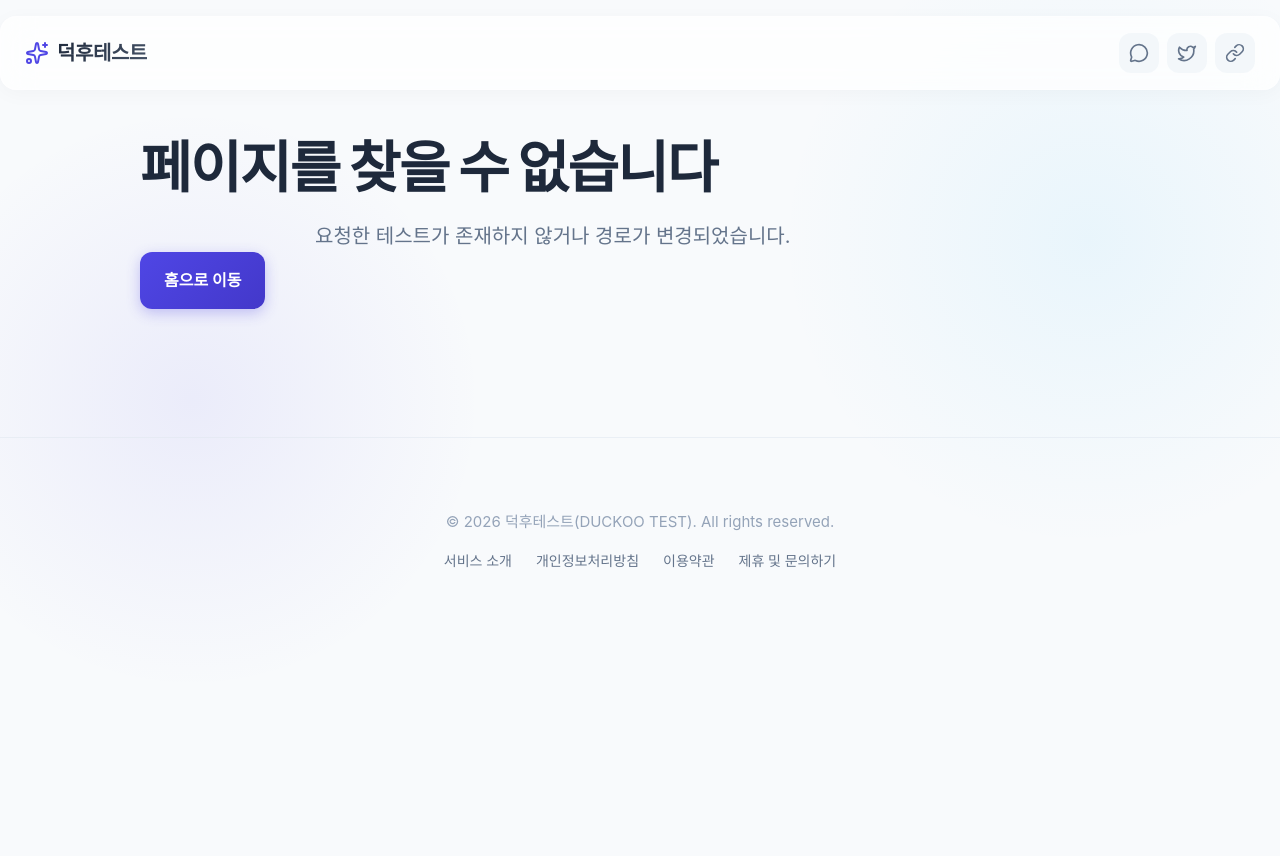
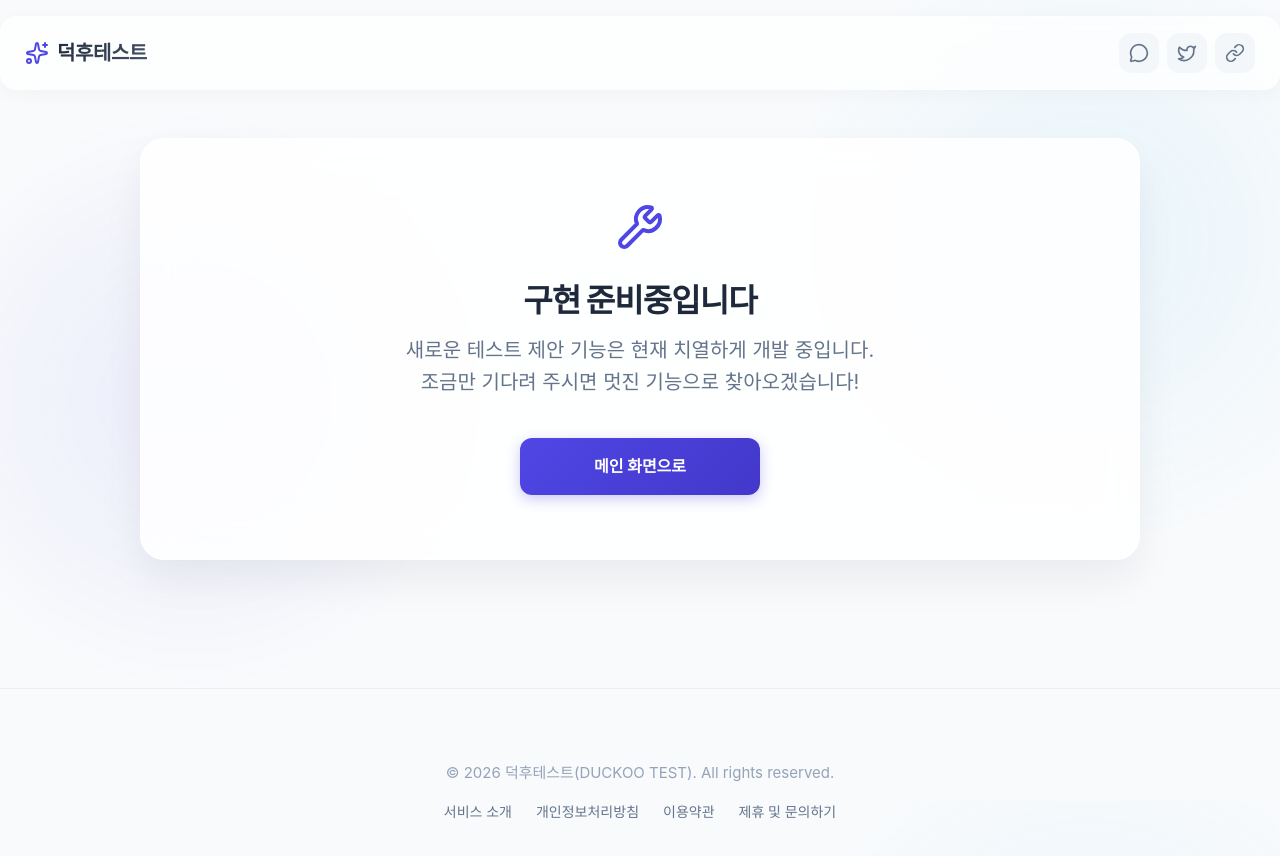
Before and after one commit to Giwoooong/duckoo-test, a Next.js app: page /contact-suggestions in a window 1280 px wide. Before the commit this address had no page. Shown: the top 856 px of the page. Before the commit the page ends 800 px from the top, so only its background shows below. Built offline with nearby package versions, Linux system fonts and the light colour scheme; a web font is replaced by a local one.

Commit message:
feat: Add under construction page for new test suggestions

```diff
--- /dev/null
+++ b/app/contact-suggestions/page.tsx
@@ -0,0 +1,24 @@
+"use client";
+
+import Link from "next/link";
+import { Wrench } from 'lucide-react';
+
+export default function ContactSuggestionsPage() {
+    return (
+        <div className="shell">
+            <main className="panel content-page glass" style={{ textAlign: 'center', padding: '64px 24px' }}>
+                <Wrench size={48} color="var(--primary-color)" style={{ margin: '0 auto 24px' }} />
+                <h1 style={{ fontSize: '32px', marginBottom: '16px' }}>구현 준비중입니다</h1>
+                <p className="lead" style={{ marginBottom: '40px' }}>
+                    새로운 테스트 제안 기능은 현재 치열하게 개발 중입니다.<br />
+                    조금만 기다려 주시면 멋진 기능으로 찾아오겠습니다!
+                </p>
+                <div style={{ display: 'flex', justifyContent: 'center' }}>
+                    <Link href="/" className="startButton action-btn" style={{ maxWidth: '240px' }}>
+                        메인 화면으로
+                    </Link>
+                </div>
+            </main>
+        </div>
+    );
+}
```
Also changed, not shown: app/HomeClient.tsx (+14 -8 lines).
